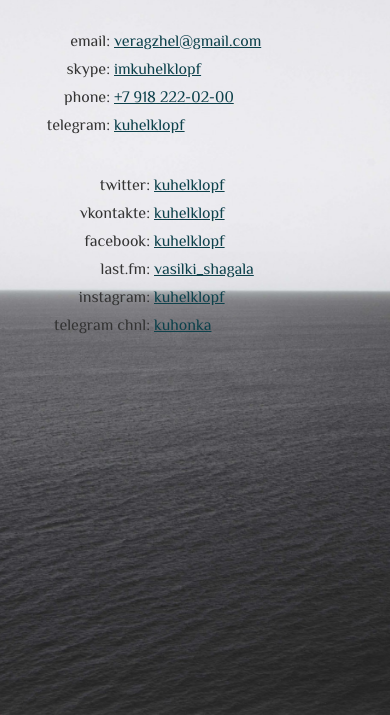
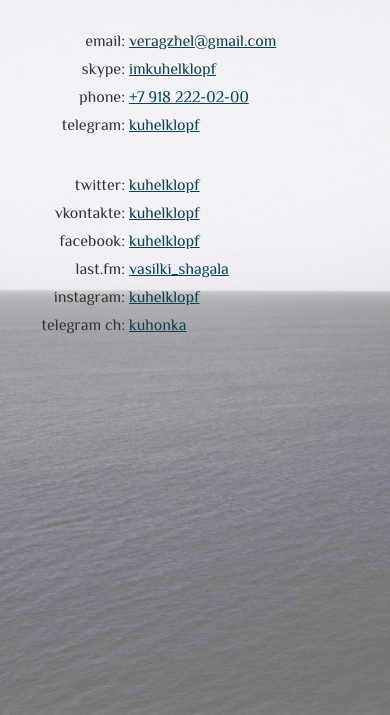
Before and after one commit to boxfrommars/veragzhel, a plain HTML site: page public/index.htm in a window 390 px wide. Shown: the part 129-844 px from the top of the page. Drawn offline with Linux system fonts and the light colour scheme.

Commit message:
Mobile first

```diff
--- a/public/index.htm
+++ b/public/index.htm
@@ -1,24 +1,14 @@
-
 <!DOCTYPE HTML>
 <html>
 
 <head>
-    <meta http-equiv="Content-Type" content="text/html; charset=UTF-8" />
-    <link rel="shortcut icon" href="/favicon.ico" type="image/x-icon" />
+    <meta http-equiv="Content-Type" content="text/html; charset=UTF-8"/>
+    <link rel="shortcut icon" href="/favicon.ico" type="image/x-icon"/>
     <meta name="viewport" content="width=device-width, initial-scale=1">
     <title>Vera Gzhel</title>
-    <link href='http://fonts.googleapis.com/css?family=Philosopher:400,700,400italic,700italic&subset=latin,cyrillic' rel='stylesheet' type='text/css'>
+    <link href='http://fonts.googleapis.com/css?family=Philosopher:400,700,400italic,700italic&subset=latin,cyrillic'
+          rel='stylesheet' type='text/css'>
     <style type="text/css" media="all">
-        html {
-            background: url(images/w_a4cf376c.jpg) no-repeat center center fixed;
-            -webkit-background-size: cover;
-            -moz-background-size: cover;
-            -o-background-size: cover;
-            background-size: cover;
-
-            font-family: 'Philosopher', sans-serif;
-            color: #333;
-        }
 
         body {
             padding: 20px 40px;
@@ -49,13 +39,26 @@
         }
 
         .links span {
-            width: 110px;
+            width: 85px;
             display: inline-block;
             text-align: right;
         }
 
-        .links-first span {
-            width: 70px;
+        html {
+            background: url(images/w_a4cf376c_m.jpg) no-repeat center center fixed;
+            -webkit-background-size: cover;
+            -moz-background-size: cover;
+            -o-background-size: cover;
+            background-size: cover;
+
+            font-family: 'Philosopher', sans-serif;
+            color: #333;
+        }
+
+        @media (min-width: 800px) {
+            html {
+                background: url(images/w_a4cf376c.jpg) no-repeat center center fixed;
+            }
         }
     </style>
 </head>
@@ -74,7 +77,7 @@
     <li><span>facebook:</span> <a href="https://www.facebook.com/kuhelklopf">kuhelklopf</a></li>
     <li><span>last.fm:</span> <a href="http://www.lastfm.ru/user/vasilki_shagala">vasilki_shagala</a></li>
     <li><span>instagram:</span> <a href="http://instagram.com/kuhelklopf">kuhelklopf</a></li>
-    <li><span>telegram chnl:</span> <a href="https://telegram.me/kuhonka">kuhonka</a></li>
+    <li><span>telegram ch:</span> <a href="https://telegram.me/kuhonka">kuhonka</a></li>
 </ul>
 </body>
 </html>
```
Also changed, not shown: public/images/w_a4cf376c_m.jpg (added).
